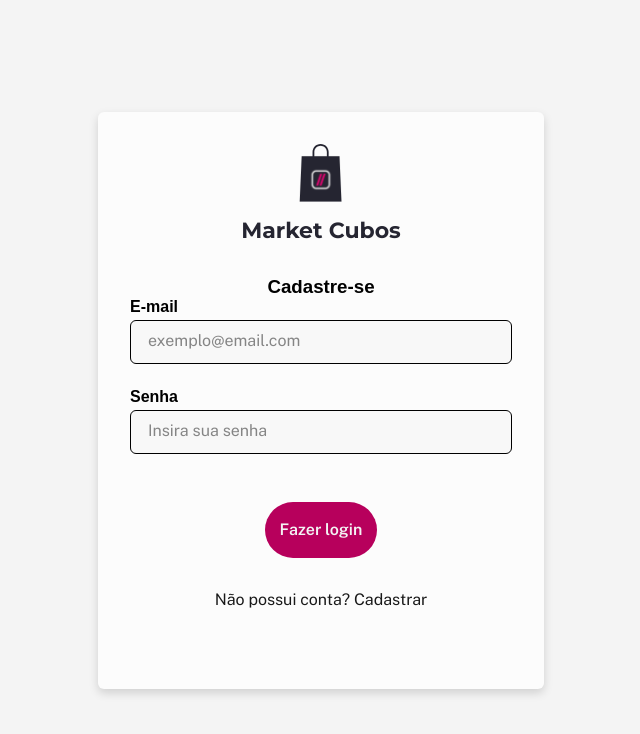
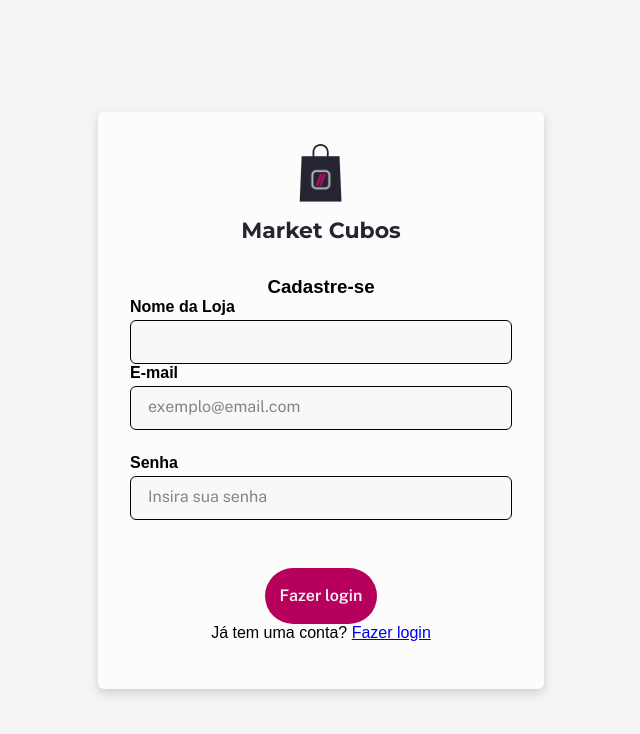
Before and after one commit to gabriel-abal/desafio-individual-final-ddst12-frontend, a React (Create React App) app: page /cadastro in a window 1280 px wide. Shown: the top 734 px of the page, without its empty margins (319-959 px from the left). Built offline with nearby package versions, Linux system fonts and the light colour scheme.

Commit message:
feat: configurado o link para página de login

```diff
--- a/src/pages/Cadastro/index.js
+++ b/src/pages/Cadastro/index.js
@@ -1,8 +1,10 @@
-import './styles.css'
-import LogoMarketCubos from '../../components/LogoMarketCubos'
-import { useState } from 'react'
+import "./styles.css";
+import LogoMarketCubos from "../../components/LogoMarketCubos";
+import { useState } from "react";
+import { Link } from "react-router-dom";
 
 function Cadastro() {
+
 
     const [form, setForm] = useState({
         email: '',
@@ -34,18 +36,22 @@ function Cadastro() {
         setForm({ ...form, [e.target.name]: value });
     }
 
-
     return (
         <div className="container-page">
             <div className="container-page-cadastro" >
                 <LogoMarketCubos />
                 <h3>Cadastre-se</h3>
 
+                <form onSubmit={handleSubmit}>
+
+                    <h4>Nome da Loja</h4>
+                    <input
+                        id="input-loja"
+                        className="input-loja"
+                        type=""
 
 
-                <form onSubmit={handleSubmit}>
-
-
+                    />
 
                     <h4>E-mail</h4>
                     <input
@@ -83,15 +89,15 @@ function Cadastro() {
                 </button>
 
                 <div>
-                    <p className="paragrafo-cadastrar">
-                        Não possui conta?  Cadastrar
+                    <p className="paragrafo-login">
+                        Já tem uma conta? <Link to="/Login">Fazer login</Link>
                     </p>
                 </div>
 
             </div>
         </div>
     )
-
 }
 
-export default Cadastro
+
+export default Cadastro;
```
